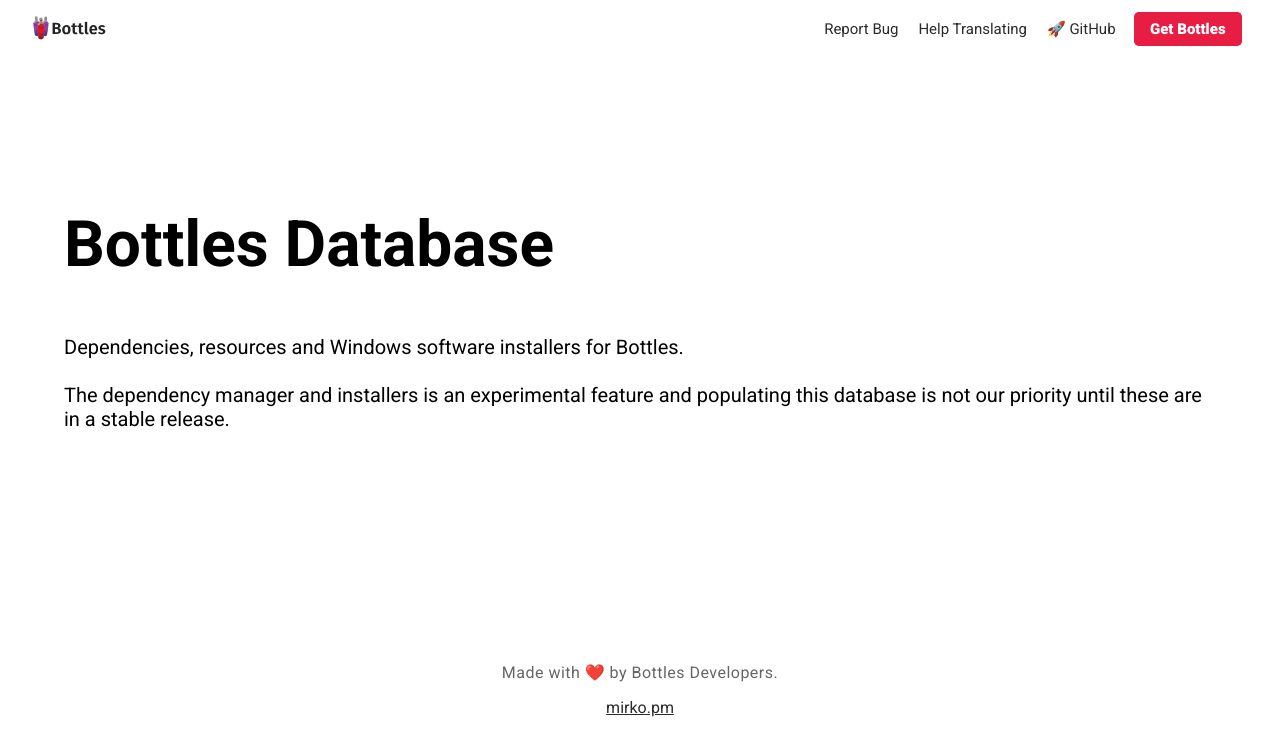
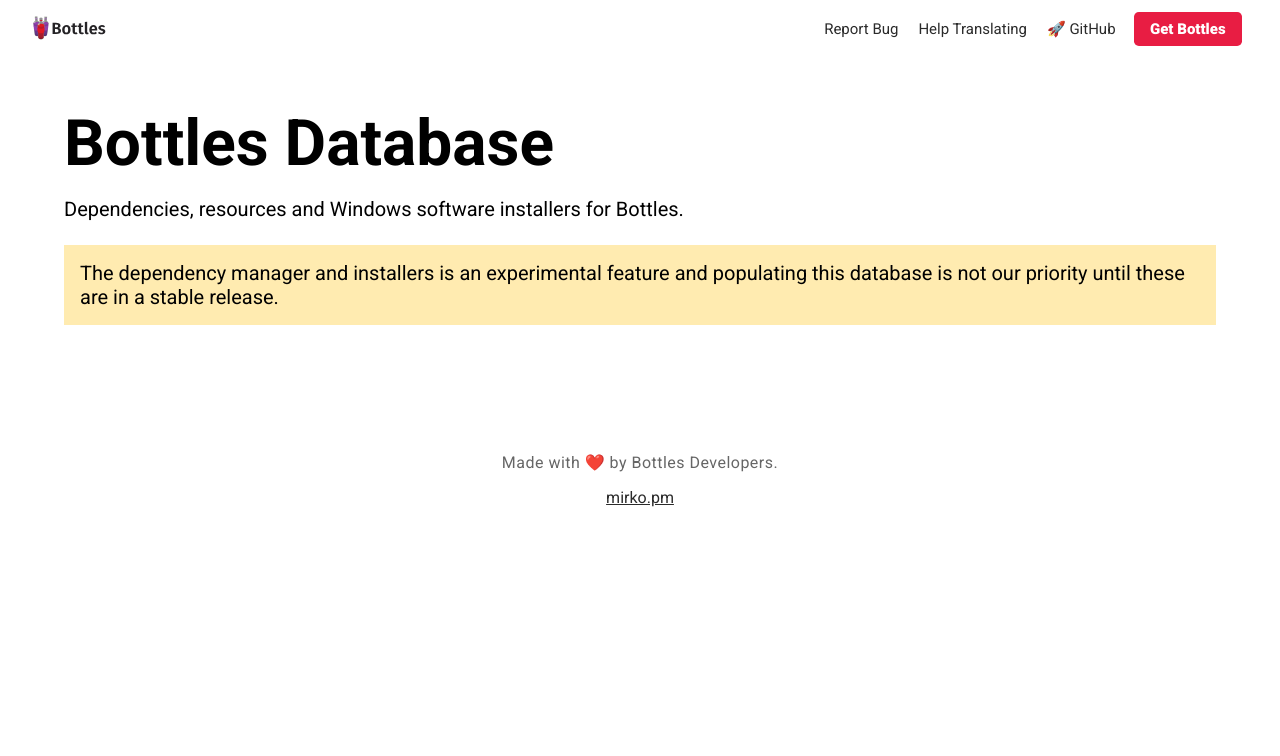
Before and after one commit to bottlesdevs/website, a Jekyll site: the page built from database.md, in a window 1280 px wide. Shown: the top 756 px of the page. Built offline with Jekyll 4.4.1, drawn with Linux system fonts in a browser that asks for light colours.

Commit message:
Stylesheet for headings and warnings

```diff
--- a/assets/css/style.css
+++ b/assets/css/style.css
@@ -202,6 +202,23 @@
     width: 46%;
 }
 
+section.heading {
+    padding: 1rem 4rem;
+}
+
+.warning {
+    background-color: #ffebb0;
+    padding: 1rem;
+}
+
+.warning p {
+    margin: 0;
+}
+
+section.heading h1 {
+    margin: 2rem 0 0;
+}
+
 @media screen and (max-width:745px) {
     nav a.brand {
         float: none;
```
